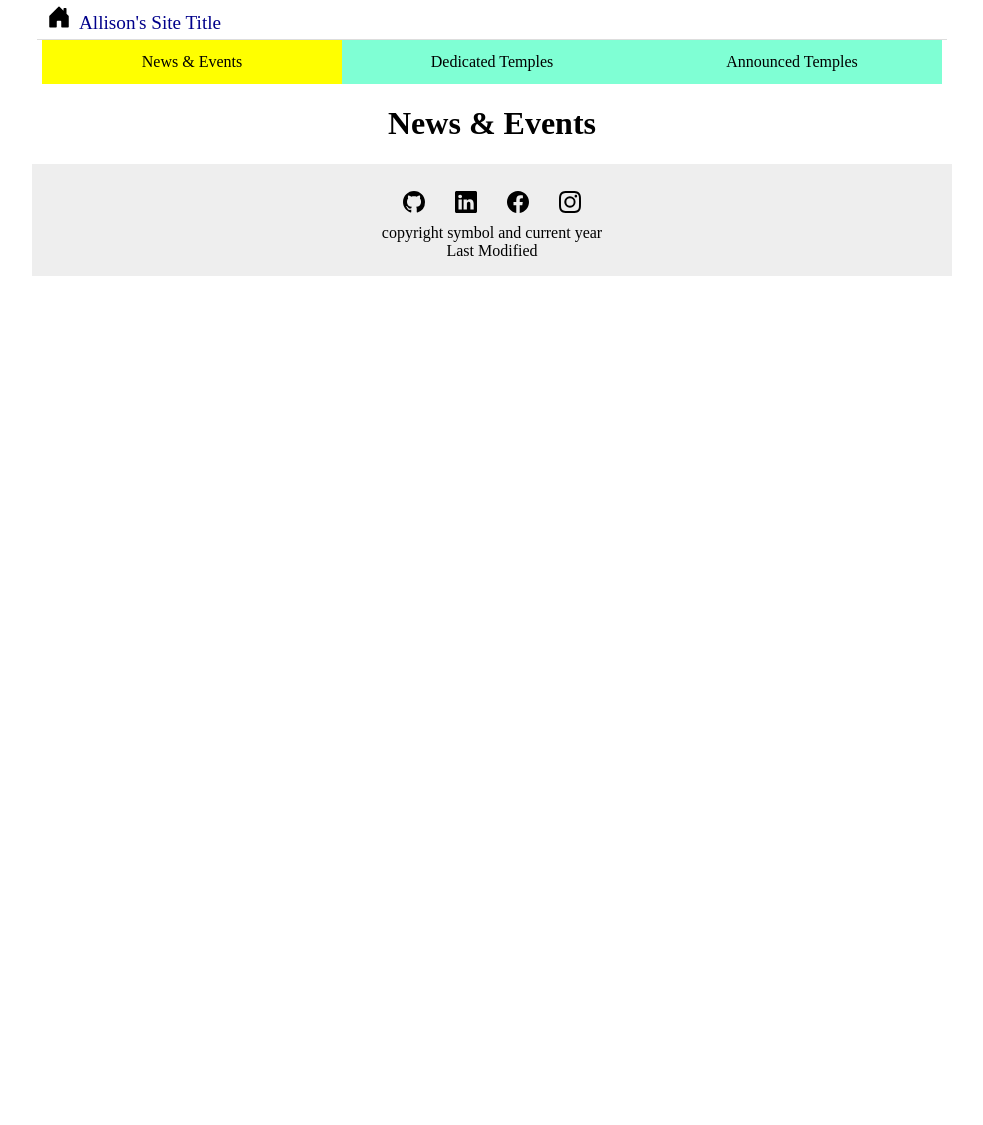
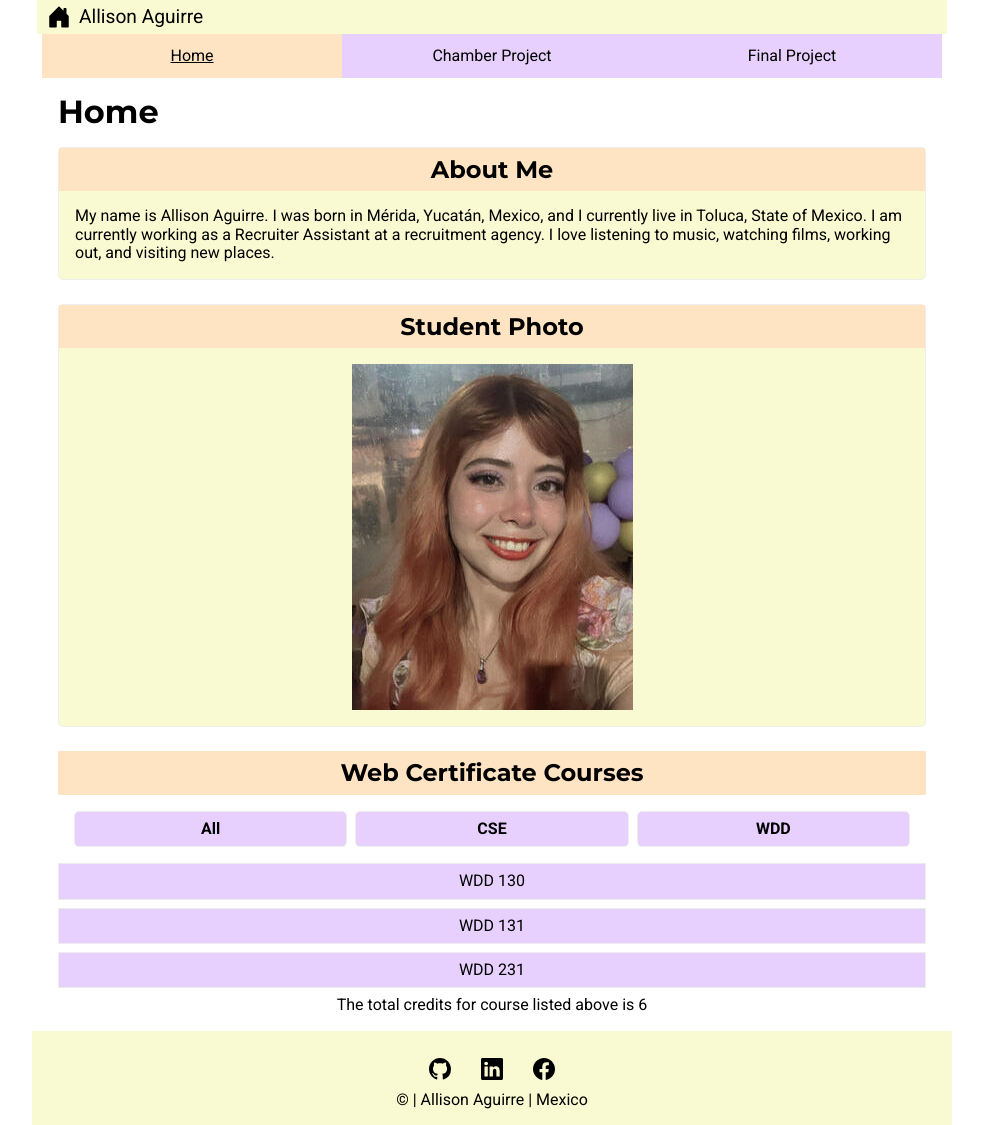
Before and after one commit to allisonAG/wdd231, a plain HTML site: page index.html in a window 1280 px wide. Shown: the whole page, without its empty margins (148-1131 px from the left). Before the commit the page ends 800 px from the top, so only its background shows below. Drawn offline with Linux system fonts and the light colour scheme; files that its build step writes are made by us from their sources.

Commit message:
course home page

```diff
--- a/index.html
+++ b/index.html
@@ -3,37 +3,71 @@
 <head>
     <meta charset="UTF-8">
     <meta name="viewport" content="width=device-width, initial-scale=1.0">
-    <title>Test</title>
+    <meta name="description" content="WDD231 Home Page">
+    <meta name="author" content="Allison Aguirre">
+    <title>WDD231 Allison Home Page</title>
     <link rel="stylesheet" href="styles/normalize.css">
-    <link rel="stylesheet" href="styles/base.css">
+    <link rel="stylesheet" href="styles/small.css">
     <link rel="stylesheet" href="styles/larger.css">
+    <link rel="preconnect" href="https://fonts.googleapis.com">
+    <link rel="preconnect" href="https://fonts.gstatic.com" crossorigin>
+    <link href="https://fonts.googleapis.com/css2?family=Montserrat:ital,wght@0,100..900;1,100..900&family=Roboto:ital,wght@0,100..900;1,100..900&display=swap" rel="stylesheet">
     <script src="scripts/navigation.js" defer></script>
+    <script src="scripts/date.js" defer></script>
+    <script src="scripts/course.js" defer></script>
 </head>
 <body>
     <header>
-        <img src="images/house-door-fill.svg" alt="Site Logo" width="1" height="1">
-        <span>Allison's Site Title</span>
+        <img src="images/house.svg" alt="Site Logo" width="1" height="1">
+        <span>Allison Aguirre</span>
         <button id="ham-btn" class="hamburger"></button>
     </header>
     <nav id="nav-bar" class="navigation">
         <ul>
-            <li class="current"><a href="#">News & Events</a></li>
-            <li><a href="#">Dedicated Temples</a></li>
-            <li><a href="#">Announced Temples</a></li>
+            <li class="current"><a href="#">Home</a></li>
+            <li><a href="#">Chamber Project</a></li>
+            <li><a href="#">Final Project</a></li>
         </ul>
     </nav>
     <main>
-        <h1>News & Events</h1>
+        <h1>Home</h1>
+        <div class="cards">
+            <section class="me">
+                <h2>About Me</h2>
+                <p>My name is Allison Aguirre. I was born in Mérida, Yucatán, Mexico, and I currently
+                    live in Toluca, State of Mexico. I am currently working as a Recruiter Assistant at a
+                    recruitment agency. I love listening to music, watching films, working out, and visiting new places.</p>
+            </section>
+            <section class="me">
+                <h2>Student Photo</h2>
+                <img src="images/allison.jpg" alt="My photo">
+            </section>
+            <section class="courses">
+                <h2>Web Certificate Courses</h2>
+                <div class="cert">
+                    <a href="#">All</a>
+                    <a href="#">CSE</a>
+                    <a href="#">WDD</a>
+                </div>
+                <div class="courses-list">
+                    <ul>
+                        <li>WDD 130</li>
+                        <li>WDD 131</li>
+                        <li>WDD 231</li>
+                    </ul>
+                    <p>The total credits for course listed above is 6</p>
+                </div>
+            </section>
+        </div>
     </main>
     <footer>
         <div class="social">
-            <a href="https://github.com/allisonAG"><img src="images/github.svg" alt="Github" width="16" height="16"></a>
-            <a href="https://www.linkedin.com/in/allison-desire-aguirre/"><img src="images/linkedin.svg" alt="LinkedIn" width="16" height="16"></a>
-            <a href="https://www.facebook.com/Alli.dsr?locale=es_LA"><img src="images/facebook.svg" alt="Facebook" width="16" height="16"></a>
-            <a href="#"><img src="images/instagram.svg" alt="Instagram" width="16" height="16"></a>
+            <a href="https://github.com/allisonAG"><img src="images/github.svg" alt="GitHub"></a>
+            <a href="https://www.linkedin.com/in/allison-desire-aguirre"><img src="images/linkedin.svg" alt="LinkedIn"></a>
+            <a href="https://www.facebook.com/Alli.dsr?locale=es_LA"><img src="images/facebook.svg" alt="Facebook"></a>
         </div>
-        <p>copyright symbol and current year</p>
-        <p>Last Modified</p>
+        <p>&copy; <span id="currentyear"></span> | Allison Aguirre | Mexico</p>
+        <p id="lastModified"></p>
     </footer>
 </body>
 </html>
--- a/scripts/navigation.js
+++ b/scripts/navigation.js
@@ -1,7 +1,7 @@
-const navButton = document.querySelector("#ham-btn");
+const navBtn = document.querySelector('#ham-btn');
 const navBar = document.querySelector('#nav-bar');
 
-navButton.addEventListener('click', () => {
-    navButton.classList.toggle('show');
+navBtn.addEventListener('click', () => {
+    navBtn.classList.toggle('show');
     navBar.classList.toggle('show');
 });
--- /dev/null
+++ b/styles/small.css
@@ -0,0 +1,172 @@
+* {
+    margin: 0;
+    padding: 0;
+}
+
+h1, h2 {
+    font-family: 'Montserrat', sans-serif;
+}
+
+h1 {
+    margin: 1rem;
+}
+
+h2 {
+    text-align: center;
+}
+
+body {
+    font-family: 'Roboto', sans-serif;
+}
+
+header {
+    display: grid;
+    grid-template-columns: 24px auto 44px;
+    padding: 5px 0 5px 10px;
+    column-gap: 8px;
+    align-items: center;
+    background-color: lightgoldenrodyellow;
+}
+
+header img {
+    display: block;
+    width: 100%;
+    height: auto;
+}
+
+header span {
+    font-size: 1.2rem;
+}
+
+.hamburger {
+    background: none;
+    border: none;
+    color: rgb(143, 59, 221);
+    cursor: pointer;
+}
+
+.hamburger::before {
+    content: "\2630";
+    font-size: 2rem;
+}
+
+.hamburger.show::before {
+    content: "\00D7";
+}
+
+.navigation {
+    display: none;
+    background-color: rgb(231, 208, 253);
+}
+
+.navigation.show {
+    display: block;
+}
+
+.navigation ul {
+    list-style: none;
+}
+
+.navigation ul li a {
+    display: block;
+    text-decoration: none;
+    color: black;
+    text-align: center;
+    padding: .8rem 10px;
+}
+
+.navigation a:hover {
+    background-color: peachpuff;
+}
+
+.navigation li.current {
+    background-color: bisque;
+    text-decoration: underline;
+}
+
+.cards {
+    margin: 0 auto;
+    display: grid;
+    grid-template-columns: 1fr;
+    gap: 1.5rem;
+    margin: 1rem;
+}
+
+.cards section h2 {
+    background-color: bisque;
+    padding: 0.5rem;
+}
+
+.me {
+    background-color: lightgoldenrodyellow;
+    border: solid 1px #eee;
+    border-radius: 5px;
+}
+
+.me img {
+    display: block;
+    margin: 0 auto;
+    padding: 1rem 0;
+}
+
+.me p {
+    padding: 1rem;
+}
+
+.courses {
+    text-align: center;
+}
+
+.cert {
+    display: grid;
+    grid-template-columns: 1fr 1fr 1fr;
+    padding: 1rem;
+    gap: 8px;
+}
+
+.cert a {
+    text-decoration: none;
+    color: black;
+    background-color: rgb(231, 208, 253);;
+    padding: .5rem;
+    border: solid 1px #eee;
+    border-radius: 5px;
+    font-weight: bold;
+}
+
+.courses-list ul li {
+    list-style: none;
+    padding: .5rem;
+    background-color: rgb(231, 208, 253);
+    margin-bottom: .5rem;
+    border: solid 1px #eee;
+}
+
+footer {
+    background-color: lightgoldenrodyellow;
+    text-align: center;
+    padding: 1rem 10px;
+}
+
+.social {
+    display: flex;
+    justify-content: center;
+    gap: 8px;
+}
+
+.social a {
+    display: flex;
+    width: 44px;
+    height: 44px;
+    justify-content: center;
+    align-items: center;
+}
+
+.social img {
+    width: 22px;
+    height: 22px;
+}
+
+.social a:hover {
+    background-color: #ddd;
+}
```
Also changed, not shown: learning/index.html (added, +39 -0 lines), learning/scripts/navigation.js (added, +7 -0 lines), images/allison.jpg (added), images/house.svg (renamed from images/house-door-fill.svg), learning/images/facebook.svg (added), learning/images/github.svg (added), learning/images/house-door-fill.svg (added), learning/images/instagram.svg (renamed from images/instagram.svg), learning/images/linkedin.svg (added), learning/images/microsoft-teams.svg (renamed from images/microsoft-teams.svg), learning/styles/base.css (renamed from styles/base.css), learning/styles/larger.css (renamed from styles/larger.css), learning/styles/normalize.css (added), scripts/course.js (added), 1 more files.
